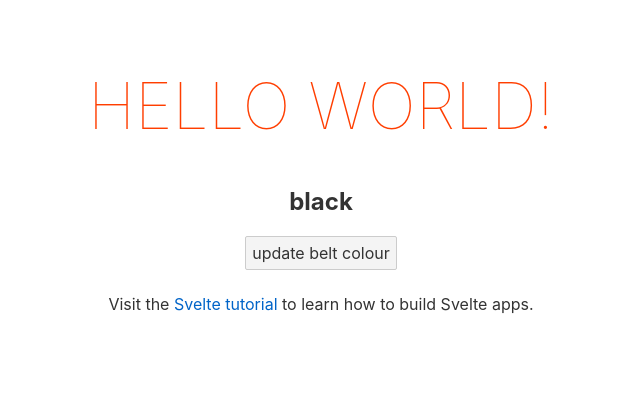
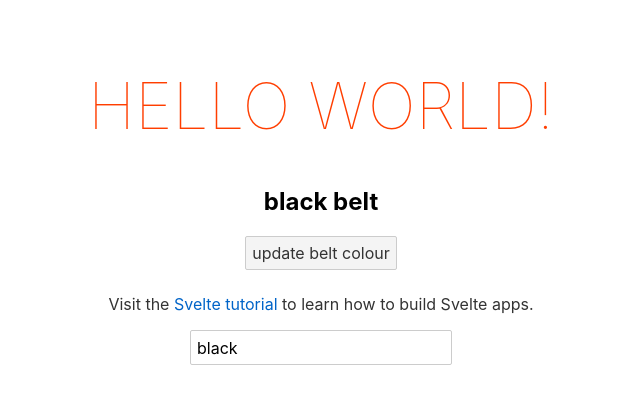
Before and after one commit to pepeul1191/svelte-tuto, a Svelte app: page / in a window 1280 px wide. Shown: the top 404 px of the page, without its empty margins (319-959 px from the left). Built offline with nearby package versions, Linux system fonts and the light colour scheme.

Commit message:
svelte tutorial 4

```diff
--- a/src/App.svelte
+++ b/src/App.svelte
@@ -5,13 +5,18 @@
 	const handleClick = () => {
 		beltColor  = 'orange';
 	};
+
+	const handleInput = (e) => {
+		beltColor = e.target.value;
+	};
 </script>
 
 <main>
 	<h1>Hello {name}!</h1>
-	<h2>{beltColor}</h2>
+	<h2 style="color: {beltColor}">{beltColor} belt</h2>
 	<button on:click={handleClick}>update belt colour</button>
 	<p>Visit the <a href="https://svelte.dev/tutorial">Svelte tutorial</a> to learn how to build Svelte apps.</p>
+	<input type="text" on:input={handleInput} bind:value={beltColor }>
 </main>
 
 <style>
```
